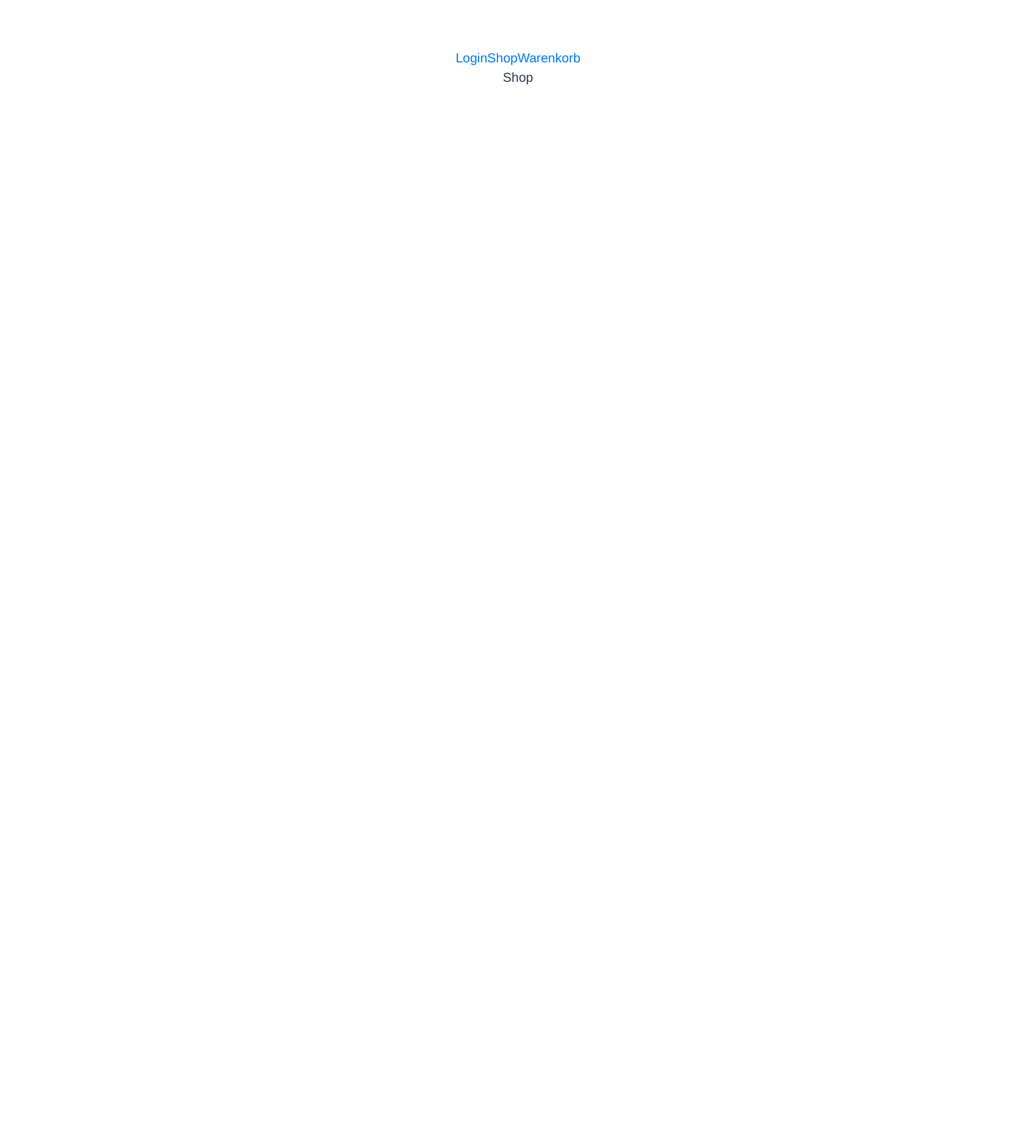
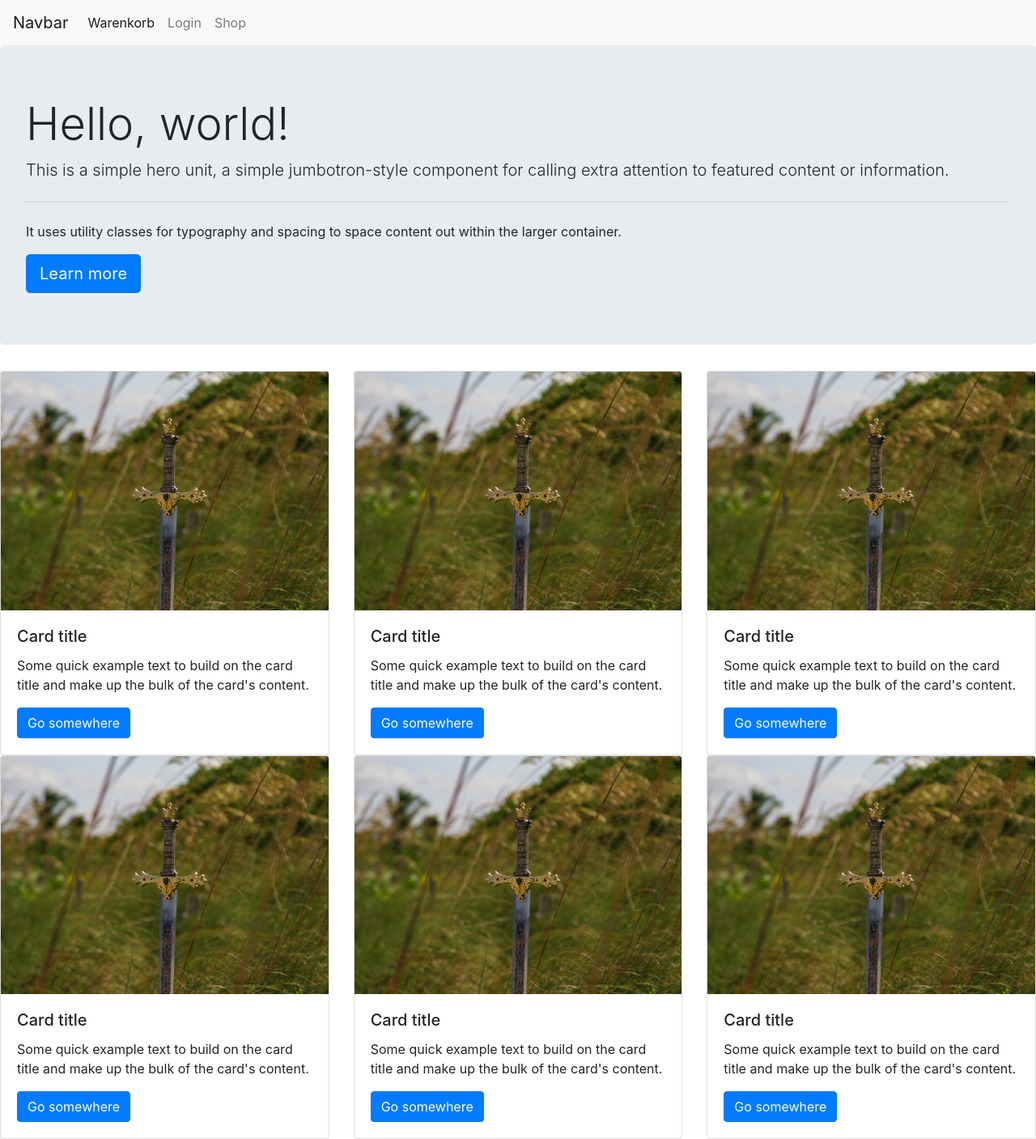
Before and after one commit to stockenberg/GPR_ItemStore, a Vue app: page /#/shop in a window 1280 px wide. Shown: the whole page at 81% size. Before the commit the page ends 800 px from the top, so only its background shows below. Built offline with nearby package versions, Linux system fonts and the light colour scheme.

Commit message:
added shop page

```diff
--- a/src/App.vue
+++ b/src/App.vue
@@ -1,8 +1,30 @@
 <template>
     <div id="app">
-        <router-link to="/login">Login</router-link>
-        <router-link to="/shop">Shop</router-link>
-        <router-link to="/cart">Warenkorb</router-link>
+        <header>
+            <nav class="navbar navbar-expand-lg navbar-light bg-light">
+                <a class="navbar-brand" href="#">Navbar</a>
+                <button class="navbar-toggler" type="button" data-toggle="collapse" data-target="#navbarSupportedContent" aria-controls="navbarSupportedContent"
+                        aria-expanded="false" aria-label="Toggle navigation">
+                    <span class="navbar-toggler-icon"></span>
+                </button>
+
+                <div class="collapse navbar-collapse" id="navbarSupportedContent">
+                    <ul class="navbar-nav mr-auto">
+                        <li class="nav-item active">
+                            <router-link to="/cart" class="nav-link">Warenkorb</router-link>
+                        </li>
+                        <li class="nav-item">
+                            <router-link to="/login" class="nav-link">Login</router-link>
+
+                        </li>
+                        <li class="nav-item">
+                            <router-link to="/shop" class="nav-link">Shop</router-link>
+                        </li>
+                    </ul>
+                </div>
+            </nav>
+        </header>
+
         <router-view/>
     </div>
 </template>
@@ -14,12 +36,4 @@
 </script>
 
 <style>
-    #app {
-        font-family: 'Avenir', Helvetica, Arial, sans-serif;
-        -webkit-font-smoothing: antialiased;
-        -moz-osx-font-smoothing: grayscale;
-        text-align: center;
-        color: #2c3e50;
-        margin-top: 60px;
-    }
 </style>
--- a/src/components/Shop.vue
+++ b/src/components/Shop.vue
@@ -1,6 +1,78 @@
 <template>
     <div>
-        <p>Shop</p>
+        <div class="jumbotron">
+            <h1 class="display-4">Hello, world!</h1>
+            <p class="lead">This is a simple hero unit, a simple jumbotron-style component for calling extra attention to featured content
+                or information.</p>
+            <hr class="my-4">
+            <p>It uses utility classes for typography and spacing to space content out within the larger container.</p>
+            <a class="btn btn-primary btn-lg" href="#" role="button">Learn more</a>
+        </div>
+        <div class="row">
+            <div class="col">
+                <div class="card">
+                    <img class="card-img-top" src="../assets/sword.jpeg" alt="Card image cap">
+                    <div class="card-body">
+                        <h5 class="card-title">Card title</h5>
+                        <p class="card-text">Some quick example text to build on the card title and make up the bulk of the card's content.</p>
+                        <a href="#" class="btn btn-primary">Go somewhere</a>
+                    </div>
+                </div>
+            </div>
+            <div class="col">
+                <div class="card">
+                    <img class="card-img-top" src="../assets/sword.jpeg" alt="Card image cap">
+                    <div class="card-body">
+                        <h5 class="card-title">Card title</h5>
+                        <p class="card-text">Some quick example text to build on the card title and make up the bulk of the card's content.</p>
+                        <a href="#" class="btn btn-primary">Go somewhere</a>
+                    </div>
+                </div>
+            </div>
+            <div class="col">
+                <div class="card">
+                    <img class="card-img-top" src="../assets/sword.jpeg" alt="Card image cap">
+                    <div class="card-body">
+                        <h5 class="card-title">Card title</h5>
+                        <p class="card-text">Some quick example text to build on the card title and make up the bulk of the card's content.</p>
+                        <a href="#" class="btn btn-primary">Go somewhere</a>
+                    </div>
+                </div>
+            </div>
+        </div>
+
+        <div class="row">
+            <div class="col">
+                <div class="card">
+                    <img class="card-img-top" src="../assets/sword.jpeg" alt="Card image cap">
+                    <div class="card-body">
+                        <h5 class="card-title">Card title</h5>
+                        <p class="card-text">Some quick example text to build on the card title and make up the bulk of the card's content.</p>
+                        <a href="#" class="btn btn-primary">Go somewhere</a>
+                    </div>
+                </div>
+            </div>
+            <div class="col">
+                <div class="card">
+                    <img class="card-img-top" src="../assets/sword.jpeg" alt="Card image cap">
+                    <div class="card-body">
+                        <h5 class="card-title">Card title</h5>
+                        <p class="card-text">Some quick example text to build on the card title and make up the bulk of the card's content.</p>
+                        <a href="#" class="btn btn-primary">Go somewhere</a>
+                    </div>
+                </div>
+            </div>
+            <div class="col">
+                <div class="card">
+                    <img class="card-img-top" src="../assets/sword.jpeg" alt="Card image cap">
+                    <div class="card-body">
+                        <h5 class="card-title">Card title</h5>
+                        <p class="card-text">Some quick example text to build on the card title and make up the bulk of the card's content.</p>
+                        <a href="#" class="btn btn-primary">Go somewhere</a>
+                    </div>
+                </div>
+            </div>
+        </div>
     </div>
 </template>
 
```
Also changed, not shown: src/assets/sword.jpeg (added).
